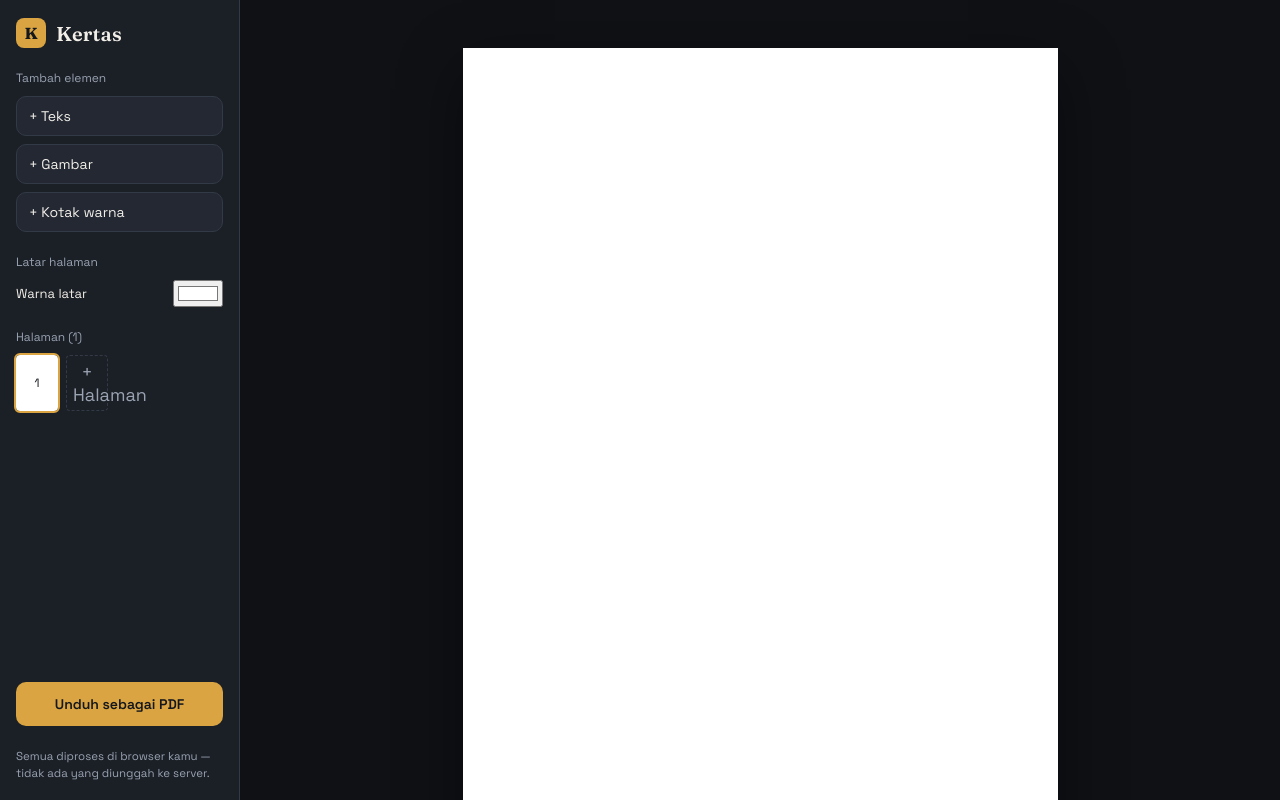
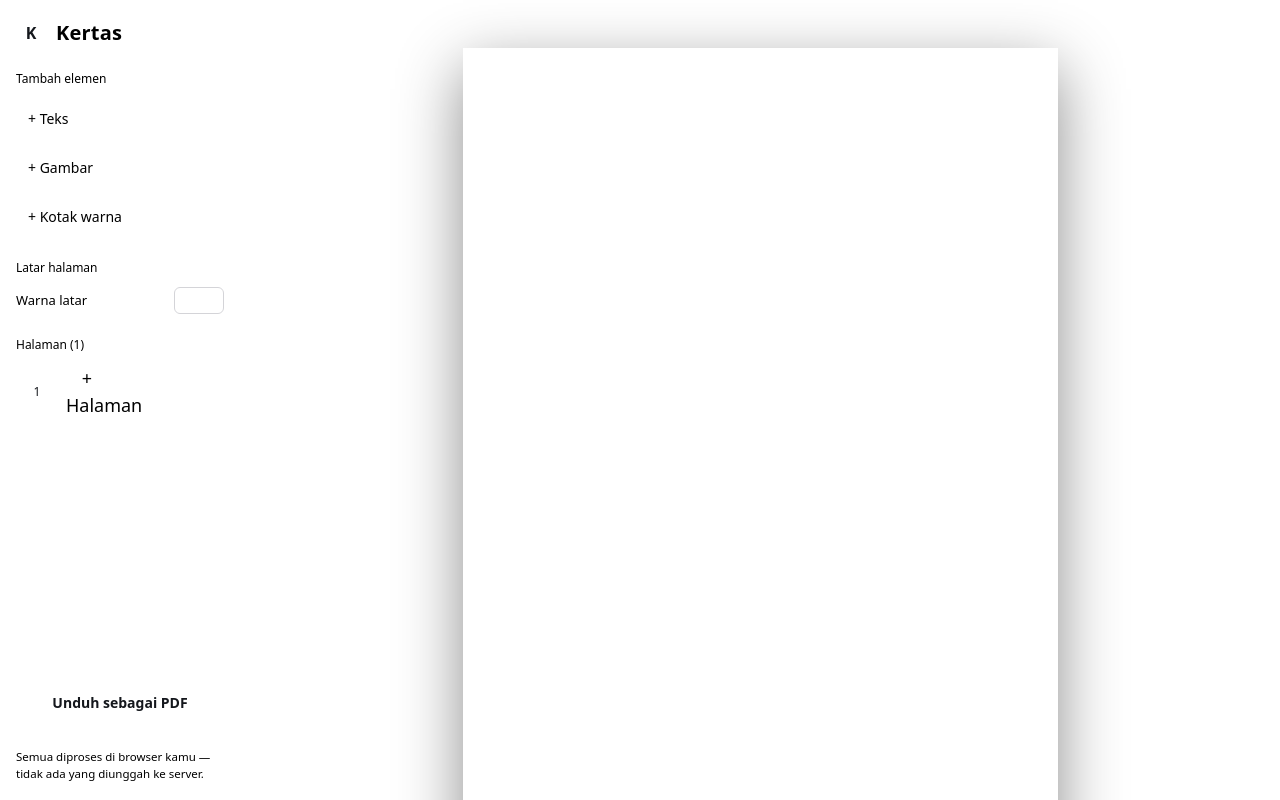
Before and after one commit to jampingkuda2-bot/bot, a Next.js app: page / in a window 1280 px wide. Built offline with nearby package versions, Linux system fonts and the light colour scheme.

Commit message:
Refactor globals.css to use Tailwind CSS

```diff
--- a/app/globals.css
+++ b/app/globals.css
@@ -1,60 +1,23 @@
-:root {
-  --ink: #14171c;
-  --panel: #1b1f26;
-  --panel-2: #232833;
-  --line: #333a47;
-  --paper-area: #0f1115;
-  --cream: #f2efe9;
-  --muted: #9aa3b2;
-  --ochre: #d9a441;
-  --ochre-dim: #b3853a;
-  --sage: #7c9885;
-  --danger: #c96a5a;
-  --radius: 10px;
-  --font-display: "Fraunces", Georgia, serif;
-  --font-ui: "Space Grotesk", -apple-system, BlinkMacSystemFont, sans-serif;
+@tailwind base;
+@tailwind components;
+@tailwind utilities;
+
+html, body { height: 100%; }
+body { -webkit-font-smoothing: antialiased; }
+
+/* Scrollbar halus */
+::-webkit-scrollbar { width: 10px; height: 10px; }
+::-webkit-scrollbar-track { background: transparent; }
+::-webkit-scrollbar-thumb {
+  background: #d4d4d8;
+  border-radius: 999px;
+  border: 2px solid transparent;
+  background-clip: content-box;
 }
+.dark ::-webkit-scrollbar-thumb { background: #3f3f46; background-clip: content-box; }
+::-webkit-scrollbar-thumb:hover { background: #a1a1aa; background-clip: content-box; }
 
-* {
-  box-sizing: border-box;
-}
-
-html,
-body {
-  height: 100%;
-}
-
-body {
-  margin: 0;
-  background: var(--ink);
-  color: var(--cream);
-  font-family: var(--font-ui);
-  -webkit-font-smoothing: antialiased;
-}
-
-button {
-  font-family: var(--font-ui);
-  cursor: pointer;
-}
-
-input,
-select {
-  font-family: var(--font-ui);
-}
-
-::selection {
-  background: var(--ochre);
-  color: #14171c;
-}
-
-.scrollbar-thin::-webkit-scrollbar {
-  width: 8px;
-  height: 8px;
-}
-.scrollbar-thin::-webkit-scrollbar-thumb {
-  background: var(--line);
-  border-radius: 8px;
-}
-.scrollbar-thin::-webkit-scrollbar-track {
-  background: transparent;
-}
+input[type="range"] { accent-color: #2563eb; }
+input[type="color"] { padding: 0; border: none; background: transparent; cursor: pointer; }
+input[type="color"]::-webkit-color-swatch-wrapper { padding: 0; }
+input[type="color"]::-webkit-color-swatch { border: 1px solid #d4d4d8; border-radius: 6px; }
```
